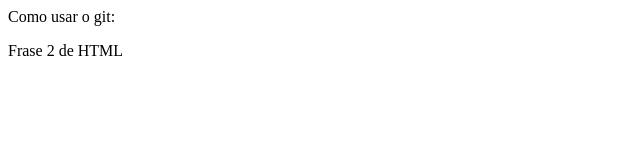
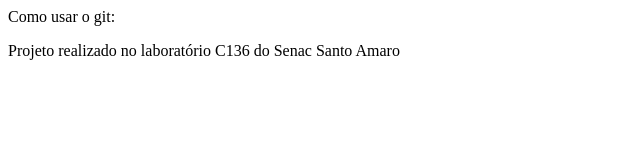
Before and after one commit to anacacosta1506/primeiro-projeto, a plain HTML site: page index.html in a window 1280 px wide. Shown: the whole page, without its empty margins (0-640 px from the left). Drawn offline with Linux system fonts and the light colour scheme.

Commit message:
Update index.html

```diff
--- a/index.html
+++ b/index.html
@@ -5,6 +5,6 @@
  </head>
 <body>
   <p>Como usar o git: </p>
- <p>Frase 2 de HTML </p>
+ <p>Projeto realizado no laboratório C136 do Senac Santo Amaro </p>
 </body>
 </html>
```
